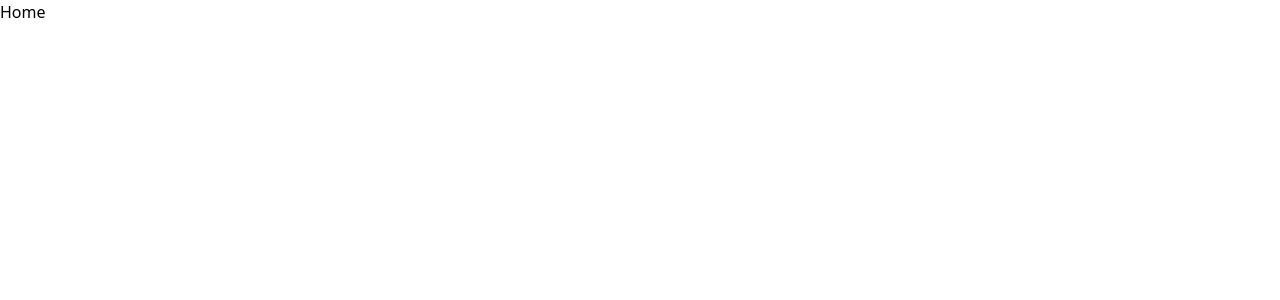
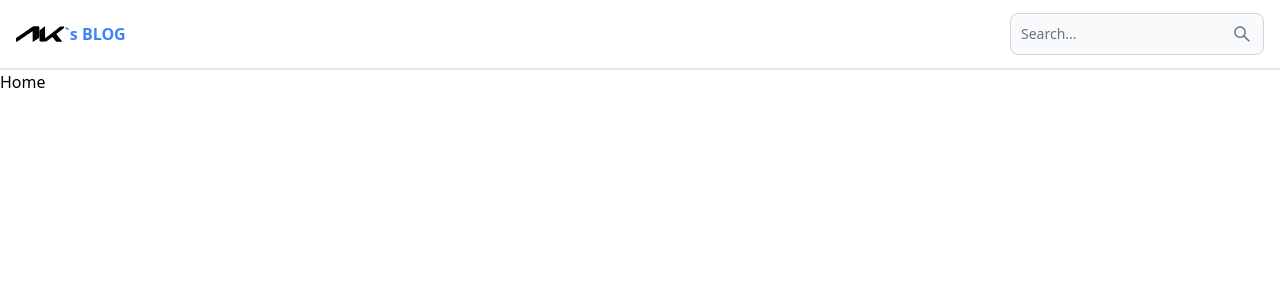
Before and after one commit to AramKim37/AKBLOG, a React (Vite) app in the folder client/: page / in a window 1280 px wide. Shown: the top 300 px of the page. Built offline with nearby package versions, Linux system fonts and the light colour scheme.

Commit message:
add logo and searching in header

```diff
--- a/client/package.json
+++ b/client/package.json
@@ -10,6 +10,7 @@
     "preview": "vite preview"
   },
   "dependencies": {
+    "flowbite-react": "^0.7.2",
     "react": "^18.2.0",
     "react-dom": "^18.2.0",
     "react-router-dom": "^6.22.3"
--- a/client/src/App.jsx
+++ b/client/src/App.jsx
@@ -5,10 +5,12 @@ import Dashboard from "./pages/Dashboard";
 import Projects from "./pages/Projects";
 import SignIn from "./pages/SignIn";
 import SignUp from "./pages/SignUp";
+import Header from "./components/Header";
 
 const App = () => {
   return (
     <BrowserRouter>
+      <Header />
       <Routes>
         <Route path="/" element={<Home />} />
         <Route path="/about" element={<About />} />
--- /dev/null
+++ b/client/src/components/Header.jsx
@@ -0,0 +1,26 @@
+import { Navbar, TextInput } from "flowbite-react";
+import { Link } from "react-router-dom";
+import { AiOutlineSearch } from "react-icons/ai";
+import Logo from "../assets/images/logo.svg";
+const Header = () => {
+  return (
+    <Navbar className="border-b-2">
+      <Link to="/">
+        <div className="flex items-center">
+          <img src={Logo} className="w-12 h-12" />
+          <span className="font-extrabold text-blue-500">`s BLOG</span>
+        </div>
+      </Link>
+      <form>
+        <TextInput
+          type="text"
+          placeholder="Search..."
+          rightIcon={AiOutlineSearch}
+          className="hidden lg:inline"
+        />
+      </form>
+    </Navbar>
+  );
+};
+
+export default Header;
--- a/client/tailwind.config.js
+++ b/client/tailwind.config.js
@@ -1,8 +1,12 @@
 /** @type {import('tailwindcss').Config} */
 export default {
-  content: ["./index.html", "./src/**/*.{js,ts,jsx,tsx}"],
+  content: [
+    "./index.html",
+    "./src/**/*.{js,ts,jsx,tsx}",
+    "node_modules/flowbite-react/**/*.{js,jsx,ts,tsx}",
+  ],
   theme: {
     extend: {},
   },
-  plugins: [],
+  plugins: [require("flowbite/plugin")],
 };
```
Also changed, not shown: client/src/assets/images/logo.svg (added), 1 other file (tests, documents, lock files or other folders).
